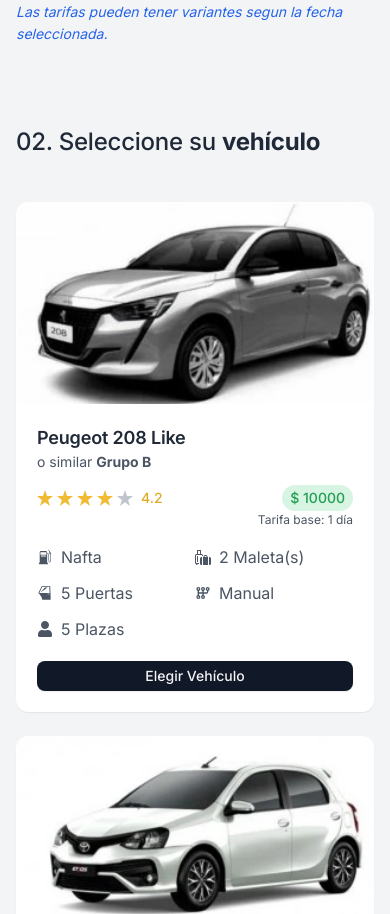
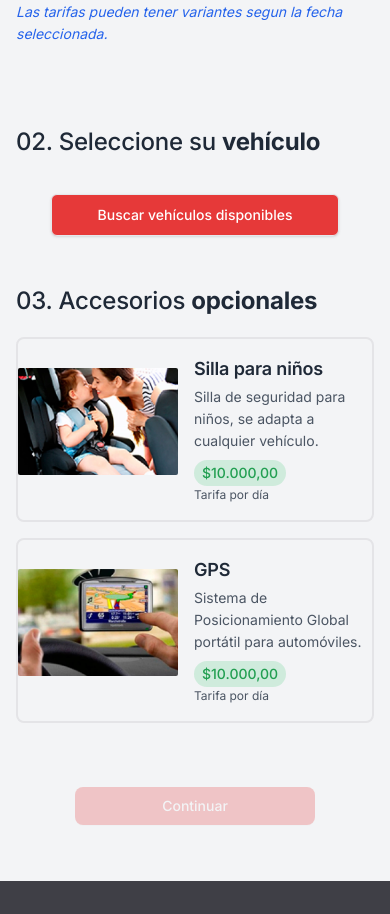
Before and after one commit to movilrenta/car-rental-front, a Next.js app: page /reservas in a window 390 px wide. Shown: the part 820-1734 px from the top of the page. Built offline with nearby package versions, Linux system fonts and the light colour scheme.

Commit message:
check cars

```diff
--- a/actions/get-token-pay.ts
+++ b/actions/get-token-pay.ts
@@ -3,7 +3,8 @@
 import { formSchema, RequestExecutedPay, ResponseDataToken, ResponseExecutedPay } from "@/types/payway-form.schema";
 import axios, { AxiosError } from "axios";
 import { z } from "zod";
-const URL = "http://localhost:3000/"
+//const URL = "http://localhost:3000/"
+const URL = process.env.NEXT_PUBLIC_URL_MOVILRENTA
 
 export const getTokenPay = async (values: z.infer<typeof formSchema>) => {
   try {
--- /dev/null
+++ b/components/reserva/reserva-cars-avalability.tsx
@@ -0,0 +1,23 @@
+import { Cars, VehicleType } from "@/constant/cars";
+import CardCar from "./reserva-pick-car-card";
+import { BiCheck } from "react-icons/bi";
+import { useReservaAutoStore } from "@/stores/reserva-auto/reserva-auto.store";
+
+export default function RenderCarsAvailability({Vehicles}:{Vehicles: VehicleType[]}) {
+  const reservaAuto = useReservaAutoStore((state) => state.getReservaAuto());
+  return(
+    Vehicles.map((car) => (
+      <div
+        key={car.id}
+        className="relative grid col-span-full sm:col-span-6 md:col-span-4 xl:col-span-3"
+      >
+        {reservaAuto?.id === car.id && (
+          <span className="absolute inset-0 bg-black/60 rounded-md flex justify-center items-center animate-fade-in pointer-events-none">
+            <BiCheck className="text-7xl text-white stroke-1 animate-fade-in duration-500" />
+          </span>
+        )}
+        <CardCar car={car} />
+      </div>
+    ))
+  )
+}
--- a/components/reserva/reserva-pick-car-card.tsx
+++ b/components/reserva/reserva-pick-car-card.tsx
@@ -1,3 +1,4 @@
+import { VehicleType } from "@/constant/cars";
 import { useReservaAutoStore } from "@/stores/reserva-auto/reserva-auto.store";
 import Image from "next/image";
 import { BsLuggageFill } from "react-icons/bs";
@@ -5,7 +6,7 @@
 import { GiCarDoor, GiGasPump } from "react-icons/gi";
 import { TbManualGearbox } from "react-icons/tb";
 
-export default function CardCar({ car }: { car: any }) {
+export default function CardCar({ car }: { car: VehicleType }) {
   const addReservaCar = useReservaAutoStore((state) => state.addReservaAuto)
   return (
     <div className="col-span-full sm:col-span-6 group border border-transparent hover:border-zinc-300 hover:bg-black/10 duration-200 xl:col-span-3 bg-white dark:bg-gray-800 shadow-sm rounded-xl overflow-hidden">
@@ -13,10 +14,10 @@
         {/* Image */}
         <Image
           className="w-full duration-200"
-          src={car.image}
+          src={car?.image}
           width={286}
           height={160}
-          alt={car.name}
+          alt={car?.name}
         />
         {/* Card Content */}
         <div className="grow flex flex-col p-5">
@@ -25,10 +26,10 @@
             {/* Header */}
             <header className="mb-3">
               <h3 className="text-lg text-gray-800 dark:text-gray-100 font-semibold">
-                {car.name}
+                {car?.name}
               </h3>
               <h5 className="text-sm">
-                o similar <strong>Grupo {car.group}</strong>
+                o similar <strong>Grupo {car?.group?.name}</strong>
               </h5>
             </header>
             {/* Rating and price */}
@@ -101,32 +102,32 @@
               {/* Price */}
               <div>
                 <div className="inline-flex text-sm font-medium bg-green-500/20 text-green-700 rounded-full text-center px-2 py-0.5">
-                  $ {car.price}
+                  $ {car?.group?.rate}
                 </div>
               </div>
               <div className="text-xs text-end w-full">Tarifa base: 1 día</div>
             </div>
             {/* Features list */}
             <ul className="grid grid-cols-2 gap-y-3 text-nowrap mb-5 dark:text-gray-300">
-              <li className="flex gap-2 items-center">
-                <GiGasPump />
-                <div>{car.combustible}</div>
+              <li className="flex gap-2 items-center w-full overflow-clip text-ellipsis">
+                <GiGasPump className="w-4 h-4 min-h-4 min-w-4"/>
+                <span className="text-nowrap text-ellipsis overflow-clip">{car?.fuel_type}</span>
               </li>
-              <li className="flex gap-2 items-center">
-                <BsLuggageFill />
-                <div>{car.maletas} Maleta(s)</div>
+              <li className="flex gap-2 items-center w-full overflow-clip text-ellipsis">
+                <BsLuggageFill className="w-4 h-4 min-h-4 min-w-4"/>
+                <span className="text-nowrap text-ellipsis overflow-clip">{car?.luggage} Maleta(s)</span>
               </li>
-              <li className="flex gap-2 items-center">
-                <GiCarDoor />
-                <div>{car.puertas} Puertas</div>
+              <li className="flex gap-2 items-center w-full overflow-clip text-ellipsis">
+                <GiCarDoor className="w-4 h-4 min-h-4 min-w-4"/>
+                <span className="text-nowrap text-ellipsis overflow-clip">{car?.doors} Puertas</span>
               </li>
-              <li className="flex gap-2 items-center">
-                <TbManualGearbox />
-                <div>{car.caja}</div>
+              <li className="flex gap-2 items-center w-full overflow-clip text-ellipsis">
+                <TbManualGearbox className="w-4 h-4 min-h-4 min-w-4"/>
+                <span className="text-nowrap text-ellipsis overflow-clip">{car?.transmission}</span>
               </li>
-              <li className="flex gap-2 items-center">
-                <FaUser />
-                <div>{car.plazas} Plazas</div>
+              <li className="flex gap-2 items-center w-full overflow-clip text-ellipsis">
+                <FaUser className="w-4 h-4 min-h-4 min-w-4"/>
+                <span className="text-nowrap text-ellipsis overflow-clip">{car?.seats} Plazas</span>
               </li>
             </ul>
           </div>
--- a/components/reserva/reserva-pick-car.tsx
+++ b/components/reserva/reserva-pick-car.tsx
@@ -1,18 +1,32 @@
 "use client";
-import { Cars } from "@/constant/cars";
+import { Cars, VehicleType } from "@/constant/cars";
 import { useEffect, useState } from "react";
 import CardCar from "./reserva-pick-car-card";
 import { useReservaAutoStore } from "@/stores/reserva-auto/reserva-auto.store";
 import { BiCheck } from "react-icons/bi";
 import { Loader2Icon } from "lucide-react";
+import { Button } from "../ui/button";
+import RenderCarsAvailability from "./reserva-cars-avalability";
+import { useItinerarioStore } from "@/stores/reserva-itinerario/reserva-itinerario.store";
+import axios from "axios";
 
 export default function PickCar() {
-  const reservaAuto = useReservaAutoStore((state) => state.getReservaAuto());
+  const removeCar = useReservaAutoStore((state) => state.removeReservaAuto);
+  const itinerario = useItinerarioStore((state) => state.getItinerario());
+  const [contentButton, setContentButton] = useState(<span>Buscar vehículos disponibles</span>);
+  const [data, setData] = useState<VehicleType[]>([]);
   const [isClient, setIsClient] = useState(false);
+  const [showCars, setShowCars] = useState(false);
 
   useEffect(() => {
     setIsClient(true);
   }, []);
+
+  useEffect(() => {
+    setContentButton(<span>Buscar vehículos disponibles</span>)
+    setShowCars(false)
+    removeCar()
+  }, [itinerario])
 
   if (!isClient) {
     return (
@@ -23,24 +37,30 @@
     );
   }
 
+  async function checkCars() {
+    //console.log(itinerario);
+    setContentButton(<><Loader2Icon className="w-12 h-12 animate-spin" /><span>Actualizando flota...</span></>);
+    const payload = {
+      start_date: new Date(itinerario?.startDay!).toISOString().slice(0, 10),
+      end_date: new Date(itinerario?.endDay!).toISOString().slice(0, 10)
+    };
+    const {data, status} = await axios.post('/api/check-availability-cars', payload)
+    console.log(status);
+    setShowCars(true)
+    setData(data.response)
+  }
+
   return (
     <div className="grid grid-cols-12 col-span-12 gap-6 mt-8 w-full">
-      <h2 className="text-2xl font-medium col-span-12 leading-snug text-gray-800 dark:text-gray-100 mb-5">
+      <h2 className="text-2xl font-medium col-span-12 leading-snug text-gray-800 dark:text-gray-100 mb-3">
         02. Seleccione su <strong>vehículo</strong>
       </h2>
-      {Cars.map((car) => (
-        <div
-          key={car.id}
-          className="relative grid col-span-full sm:col-span-6 md:col-span-4 xl:col-span-3"
-        >
-          {reservaAuto?.id === car.id && (
-            <span className="absolute inset-0 bg-black/60 rounded-md flex justify-center items-center animate-fade-in pointer-events-none">
-              <BiCheck className="text-7xl text-white stroke-1 animate-fade-in duration-500" />
-            </span>
-          )}
-          <CardCar car={car} />
-        </div>
-      ))}
+      {showCars
+        ? <RenderCarsAvailability Vehicles={data}/>
+        : <Button onClick={() => checkCars()} className="col-span-12 w-72 min-w-72 !py-5 border mx-auto bg-red-700 hover:bg-orange-800 text-white">
+            {contentButton}
+          </Button>
+      }
     </div>
   );
 }
--- a/constant/cars.ts
+++ b/constant/cars.ts
@@ -1,22 +1,315 @@
-export type CarType = {
-  id: string,
-  name: string,
-  group: string,
-  price: number,
-  combustible: string,
-  maletas: number,
-  puertas: number,
-  caja: string,
-  plazas: number,
-  image: string
-};
+export type VehicleType = {
+  id: number;
+  name: string;
+  brand_id: number;
+  group_id: number;
+  doors: number;
+  seats: number;
+  transmission: string;
+  luggage: number;
+  fuel_type: string;
+  branch_id: number;
+  image: string;
+  description: string;
+  created_at: Date;
+  updated_at: Date;
+  deleted_at: Date | null;
+  brand: Brand;
+  group: Group;
+}
 
-export const Cars = [
+type Brand = {
+  id: number;
+  name: string;
+  image: string;
+  description: string;
+  created_at: Date;
+  updated_at: Date;
+  deleted_at: Date | null;
+}
+
+type Group = {
+  id: number;
+  name: string;
+  description: string;
+  rate: number;
+  image: string;
+  insurances: string;
+  deleted_at: Date | null;
+  created_at: Date;
+  updated_at: Date;
+}
+
+// export type CarType = {
+//   id: string,
+//   name: string,
+//   brand_id: string,
+//   price: number,
+//   combustible: string,
+//   maletas: number,
+//   puertas: number,
+//   caja: string,
+//   plazas: number,
+//   image: string
+// };
+
+export const Cars: VehicleType[] = [
   {
-    id: "sdfi32",
+    id: 1,
+    name: "Toyota Corolla",
+    brand_id: 1,
+    group_id: 1,
+    doors: 4,
+    seats: 5,
+    transmission: "automatic",
+    luggage: 400,
+    fuel_type: "gasoline",
+    branch_id: 1,
+    image: "https://picsum.photos/300/169",
+    description: "A reliable and efficient sedan.",
+    created_at: new Date("2023-11-22T10:30:00Z"),
+    updated_at: new Date("2023-11-22T10:30:00Z"),
+    deleted_at: null,
+    brand: {
+      id: 1,
+      name: "Toyota",
+      image: "https://picsum.photos/30/30",
+      description: "A renowned Japanese automaker.",
+      created_at: new Date("2023-11-22T10:30:00Z"),
+      updated_at: new Date("2023-11-22T10:30:00Z"),
+      deleted_at: null,
+    },
+    group: {
+      id: 1,
+      name: "Compact Sedans",
+      description: "Affordable and fuel-efficient sedans.",
+      rate: 30,
+      image: "https://picsum.photos/40/40",
+      insurances: "Comprehensive insurance coverage",
+      created_at: new Date("2023-11-22T10:30:00Z"),
+      updated_at: new Date("2023-11-22T10:30:00Z"),
+      deleted_at: null,
+    },
+  },
+  {
+    id: 12,
+    name: "Porsche 911",
+    brand_id: 2,
+    group_id: 3,
+    doors: 2,
+    seats: 2,
+    transmission: "manual",
+    luggage: 150,
+    fuel_type: "gasoline",
+    branch_id: 2,
+    image: "https://picsum.photos/300/169",
+    description: "A legendary sports car with unmatched performance.",
+    created_at: new Date("2023-11-22T10:30:00Z"),
+    updated_at: new Date("2023-11-22T10:30:00Z"),
+    deleted_at: null,
+    brand: {
+      id: 2,
+      name: "Porsche",
+      image: "https://picsum.photos/30/30",
+      description: "A German luxury sports car manufacturer.",
+      created_at: new Date("2023-11-22T10:30:00Z"),
+      updated_at: new Date("2023-11-22T10:30:00Z"),
+      deleted_at: null,
+    },
+    group: {
+      id: 3,
+      name: "Sports Cars",
+      description: "High-performance vehicles designed for speed and agility.",
+      rate: 100,
+      image: "https://picsum.photos/40/40",
+      insurances: "Comprehensive insurance with racing coverage",
+      created_at: new Date("2023-11-22T10:30:00Z"),
+      updated_at: new Date("2023-11-22T10:30:00Z"),
+      deleted_at: null,
+    },
+  },
+  {
+    id: 11,
+    name: "Porsche 911 Carrera S",
+    brand_id: 2,
+    group_id: 3,
+    doors: 2,
+    seats: 2,
+    transmission: "PDK (dual-clutch)",
+    luggage: 140,
+    fuel_type: "gasoline",
+    branch_id: 2,
+    image: "https://picsum.photos/300/169",
+    description: "Un deportivo de alta gama con motor bóxer y tracción trasera.",
+    created_at: new Date("2023-11-22T10:30:00Z"),
+    updated_at: new Date("2023-11-22T10:30:00Z"),
+    deleted_at: null,
+    brand: {
+      id: 2,
+      name: "Porsche",
+      image: "https://picsum.photos/30/30",
+      description: "Fabricante alemán de automóviles deportivos de lujo.",
+      created_at: new Date("2023-11-22T10:30:00Z"),
+      updated_at: new Date("2023-11-22T10:30:00Z"),
+      deleted_at: null,
+    },
+    group: {
+      id: 3,
+      name: "Coches Deportivos",
+      description: "Vehículos de alto rendimiento diseñados para la velocidad y la agilidad.",
+      rate: 150,
+      image: "https://picsum.photos/40/40",
+      insurances: "Seguro a todo riesgo con cobertura de competición",
+      created_at: new Date("2023-11-22T10:30:00Z"),
+      updated_at: new Date("2023-11-22T10:30:00Z"),
+      deleted_at: null,
+    },
+  },
+  {
+    id: 21,
+    name: "Ford F-150 Raptor",
+    brand_id: 4,
+    group_id: 5,
+    doors: 4,
+    seats: 5,
+    transmission: "automática de 10 velocidades",
+    luggage: 1700,
+    fuel_type: "gasolina",
+    branch_id: 4,
+    image: "https://picsum.photos/300/169",
+    description: "Pickup de alto rendimiento con suspensión mejorada para off-road.",
+    created_at: new Date("2023-11-22T10:30:00Z"),
+    updated_at: new Date("2023-11-22T10:30:00Z"),
+    deleted_at: null,
+    brand: {
+      id: 4,
+      name: "Ford",
+      image: "https://picsum.photos/30/30",
+      description: "Fabricante estadounidense de automóviles, camiones y SUV.",
+      created_at: new Date("2023-11-22T10:30:00Z"),
+      updated_at: new Date("2023-11-22T10:30:00Z"),
+      deleted_at: null,
+    },
+    group: {
+      id: 5,
+      name: "Pickups",
+      description: "Vehículos utilitarios con capacidad de carga y remolque.",
+      rate: 70,
+      image: "https://picsum.photos/40/40",
+      insurances: "Seguro a todo riesgo con cobertura de remolque",
+      created_at: new Date("2023-11-22T10:30:00Z"),
+      updated_at: new Date("2023-11-22T10:30:00Z"),
+      deleted_at: null,
+    },
+  },
+  {
+    id: 22,
+    name: "Nissan Leaf",
+    brand_id: 5,
+    group_id: 4,
+    doors: 5,
+    seats: 5,
+    transmission: "eléctrica",
+    luggage: 435,
+    fuel_type: "eléctrico",
+    branch_id: 5,
+    image: "https://picsum.photos/300/169",
+    description: "Vehículo eléctrico compacto ideal para la ciudad, con bajo consumo de energía y cero emisiones.",
+    created_at: new Date("2023-11-22T10:30:00Z"),
+    updated_at: new Date("2023-11-22T10:30:00Z"),
+    deleted_at: null,
+    brand: {
+      id: 5,
+      name: "Nissan",
+      image: "https://picsum.photos/30/30",
+      description: "Fabricante japonés de automóviles, conocido por su fiabilidad y eficiencia.",
+      created_at: new Date("2023-11-22T10:30:00Z"),
+      updated_at: new Date("2023-11-22T10:30:00Z"),
+      deleted_at: null,
+    },
+    group: {
+      id: 4,
+      name: "Coches Eléctricos",
+      description: "Vehículos propulsados por energía eléctrica, con cero emisiones y bajo impacto ambiental.",
+      rate: 40,
+      image: "https://picsum.photos/40/40",
+      insurances: "Seguro a todo riesgo con cobertura de carga en casa y estaciones públicas",
+      created_at: new Date("2023-11-22T10:30:00Z"),
+      updated_at: new Date("2023-11-22T10:30:00Z"),
+      deleted_at: null,
+    },
+  },
+  {
+    id: 23,
+    name: "Mercedes-Benz AMG GT",
+    brand_id: 6,
+    group_id: 3,
+    doors: 2,
+    seats: 2,
+    transmission: "automática de doble embrague",
+    luggage: 350,
+    fuel_type: "gasolina",
+    branch_id: 6,
+    image: "https://picsum.photos/300/169",
+    description: "Coupé deportivo de lujo con motor V8 biturbo y rendimiento excepcional.",
+    created_at: new Date("2023-11-22T10:30:00Z"),
+    updated_at: new Date("2023-11-22T10:30:00Z"),
+    deleted_at: null,
+    brand: {
+      id: 5,
+      name: "Mercedes Benz",
+      image: "https://picsum.photos/30/30",
+      description: "Fabricante japonés de automóviles, conocido por su fiabilidad y eficiencia.",
+      created_at: new Date("2023-11-22T10:30:00Z"),
+      updated_at: new Date("2023-11-22T10:30:00Z"),
+      deleted_at: null,
+    },
+    group: {
+      id: 4,
+      name: "Coches Eléctricos",
+      description: "Vehículos propulsados por energía eléctrica, con cero emisiones y bajo impacto ambiental.",
+      rate: 40,
+      image: "https://picsum.photos/40/40",
+      insurances: "Seguro a todo riesgo con cobertura de carga en casa y estaciones públicas",
+      created_at: new Date("2023-11-22T10:30:00Z"),
+      updated_at: new Date("2023-11-22T10:30:00Z"),
+      deleted_at: null,
+    },
+  }
+
+]
+
+/*
+{
+    id: 3,
+    name: "Toyota Hilux 4x4",
+    brand_id: 1,
+    price: 185532.50,
+    combustible: "Diesel",
+    maletas: 6,
+    puertas: 4,
+    caja: "Manual",
+    plazas: 5,
+    image: "/images2/toyotahilux.webp"
+  },
+{
+
+    id: 7,
+    name: "Toyota Hilux 4x4",
+    brand_id: 1,
+    price: 185532.50,
+    combustible: "Diesel",
+    maletas: 6,
+    puertas: 4,
+    caja: "Manual",
+    plazas: 5,
+    image: "/images2/toyotahilux.webp"
+  },
+  {
+    id: 8,
     name: "Peugeot 208 Like",
-    group: "B",
-    price: 10000.00,
+    brand_id: 1,
+    price: 47235.50,
     combustible: "Nafta",
     maletas: 2,
     puertas: 5,
@@ -25,9 +318,9 @@
     image: "/images2/peugeot208.webp"
   },
   {
-    id: "sdfi31",
+    id: 9,
     name: "Toyota Etios",
-    group: "B",
+    brand_id: 1,
     price: 47235.50,
     combustible: "Nafta",
     maletas: 2,
@@ -37,9 +330,9 @@
     image: "/images2/toyotaetios.webp"
   },
   {
-    id: "s4dfi3",
+    id: 10,
     name: "Nissaan Versa",
-    group: "H",
+    brand_id: 1,
     price: 74260.50,
     combustible: "Nafta",
     maletas: 4,
@@ -49,9 +342,9 @@
     image: "/images2/nissanversa.webp"
   },
   {
-    id: "sdf6i3",
+    id: 11,
     name: "Toyota Hilux 4x4",
-    group: "X",
+    brand_id: 1,
     price: 185532.50,
     combustible: "Diesel",
     maletas: 6,
@@ -60,100 +353,5 @@
     plazas: 5,
     image: "/images2/toyotahilux.webp"
   },
-  {
-    id: "sdyfi3",
-    name: "Peugeot 208 Like",
-    group: "B",
-    price: 47235.50,
-    combustible: "Nafta",
-    maletas: 2,
-    puertas: 5,
-    caja: "Manual",
-    plazas: 5,
-    image: "/images2/peugeot208.webp"
-  },
-  {
-    id: "sdfli3",
-    name: "Toyota Etios",
-    group: "B",
-    price: 47235.50,
-    combustible: "Nafta",
-    maletas: 2,
-    puertas: 5,
-    caja: "Manual",
-    plazas: 5,
-    image: "/images2/toyotaetios.webp"
-  },
-  {
-    id: "sdfi3x",
-    name: "Nissaan Versa",
-    group: "H",
-    price: 74260.50,
-    combustible: "Nafta",
-    maletas: 4,
-    puertas: 4,
-    caja: "Automática",
-    plazas: 5,
-    image: "/images2/nissanversa.webp"
-  },
-  {
-    id: "sdxfi3",
-    name: "Toyota Hilux 4x4",
-    group: "X",
-    price: 185532.50,
-    combustible: "Diesel",
-    maletas: 6,
-    puertas: 4,
-    caja: "Manual",
-    plazas: 5,
-    image: "/images2/toyotahilux.webp"
-  },
-  {
-    id: "xsdfi3",
-    name: "Peugeot 208 Like",
-    group: "B",
-    price: 47235.50,
-    combustible: "Nafta",
-    maletas: 2,
-    puertas: 5,
-    caja: "Manual",
-    plazas: 5,
-    image: "/images2/peugeot208.webp"
-  },
-  {
-    id: "sdafi3",
-    name: "Toyota Etios",
-    group: "B",
-    price: 47235.50,
-    combustible: "Nafta",
-    maletas: 2,
-    puertas: 5,
-    caja: "Manual",
-    plazas: 5,
-    image: "/images2/toyotaetios.webp"
-  },
-  {
-    id: "sdfia3",
-    name: "Nissaan Versa",
-    group: "H",
-    price: 74260.50,
-    combustible: "Nafta",
-    maletas: 4,
-    puertas: 4,
-    caja: "Automática",
-    plazas: 5,
-    image: "/images2/nissanversa.webp"
-  },
-  {
-    id: "asdfi3",
-    name: "Toyota Hilux 4x4",
-    group: "X",
-    price: 185532.50,
-    combustible: "Diesel",
-    maletas: 6,
-    puertas: 4,
-    caja: "Manual",
-    plazas: 5,
-    image: "/images2/toyotahilux.webp"
-  },
-]
+
+*/
--- a/stores/reserva-auto/reserva-auto.store.ts
+++ b/stores/reserva-auto/reserva-auto.store.ts
@@ -1,6 +1,6 @@
 'use client';
 
-import { CarType } from "@/constant/cars";
+import { VehicleType } from "@/constant/cars";
 import { StateCreator, create } from "zustand";
 import { createJSONStorage, persist } from "zustand/middleware";
 
@@ -11,16 +11,16 @@
 // };
 
 interface StoreState {
-  reserva_auto: CarType | null;
-  getReservaAuto: () => CarType | null;
-  addReservaAuto: (item: CarType) => void;
+  reserva_auto: VehicleType | null;
+  getReservaAuto: () => VehicleType | null;
+  addReservaAuto: (item: VehicleType) => void;
   removeReservaAuto: () => void;
 }
 
 const storeApi: StateCreator<StoreState> = (set, get) => ({
   reserva_auto: null,
   getReservaAuto: () => get().reserva_auto,
-  addReservaAuto: (item: CarType) => set(() => ({reserva_auto: item})  ),
+  addReservaAuto: (item: VehicleType) => set(() => ({reserva_auto: item})  ),
   removeReservaAuto: () => set(() => ({ reserva_auto: null }))
 });
 
--- a/stores/reservas/reserva.store.ts
+++ b/stores/reservas/reserva.store.ts
@@ -1,11 +1,11 @@
 'use client';
 
-import { CarType } from "@/constant/cars";
+import { VehicleType } from "@/constant/cars";
 import { StateCreator, create } from "zustand";
 import { createJSONStorage, persist } from "zustand/middleware";
 
 export type ReservaType = {
-  car: CarType | null,
+  car: VehicleType | null,
   startLocation: string,
   endLocation: string,
   startDay: Date,
```
Also changed, not shown: app/api/check-availability-cars/route.ts (added, +20 -0 lines), app/reservas/confirmar/list-items.tsx (+4 -4 lines), next.config.js (+12 -1 lines).
